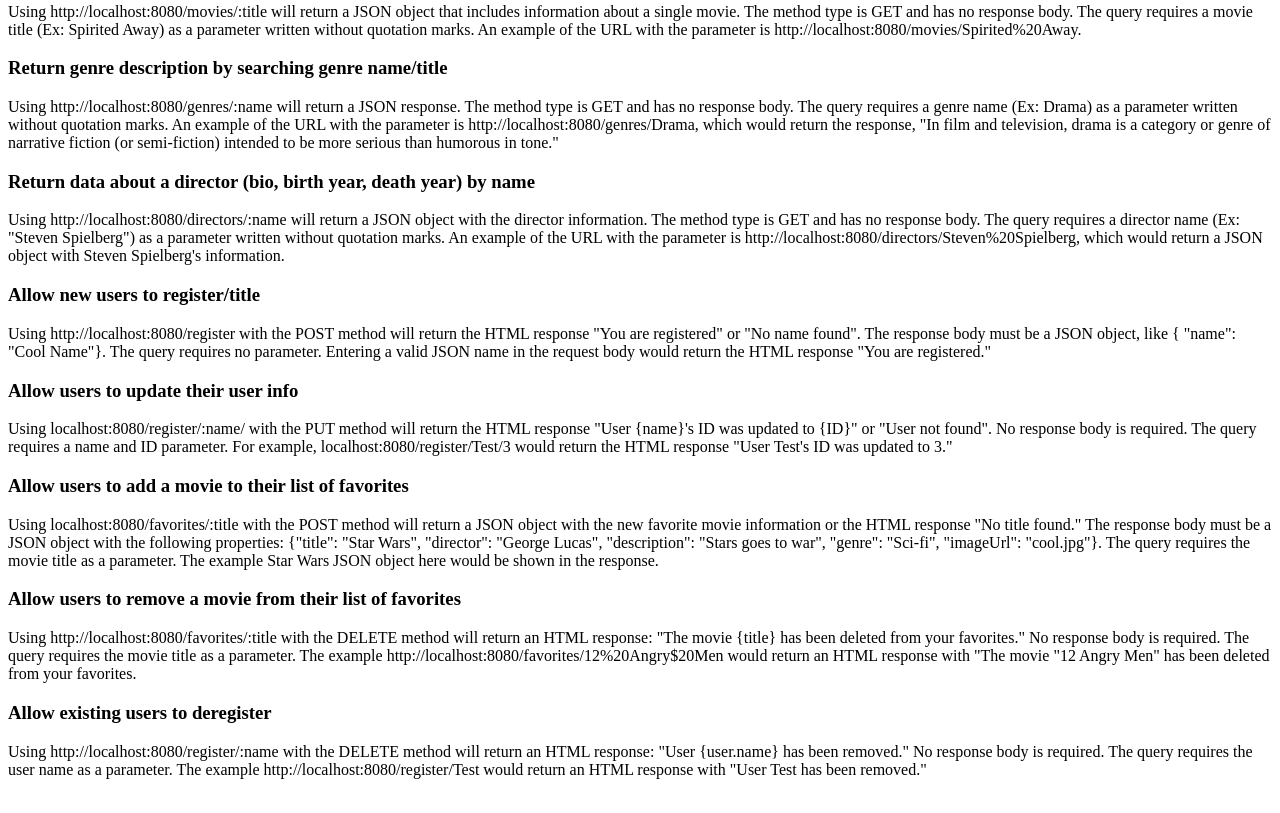
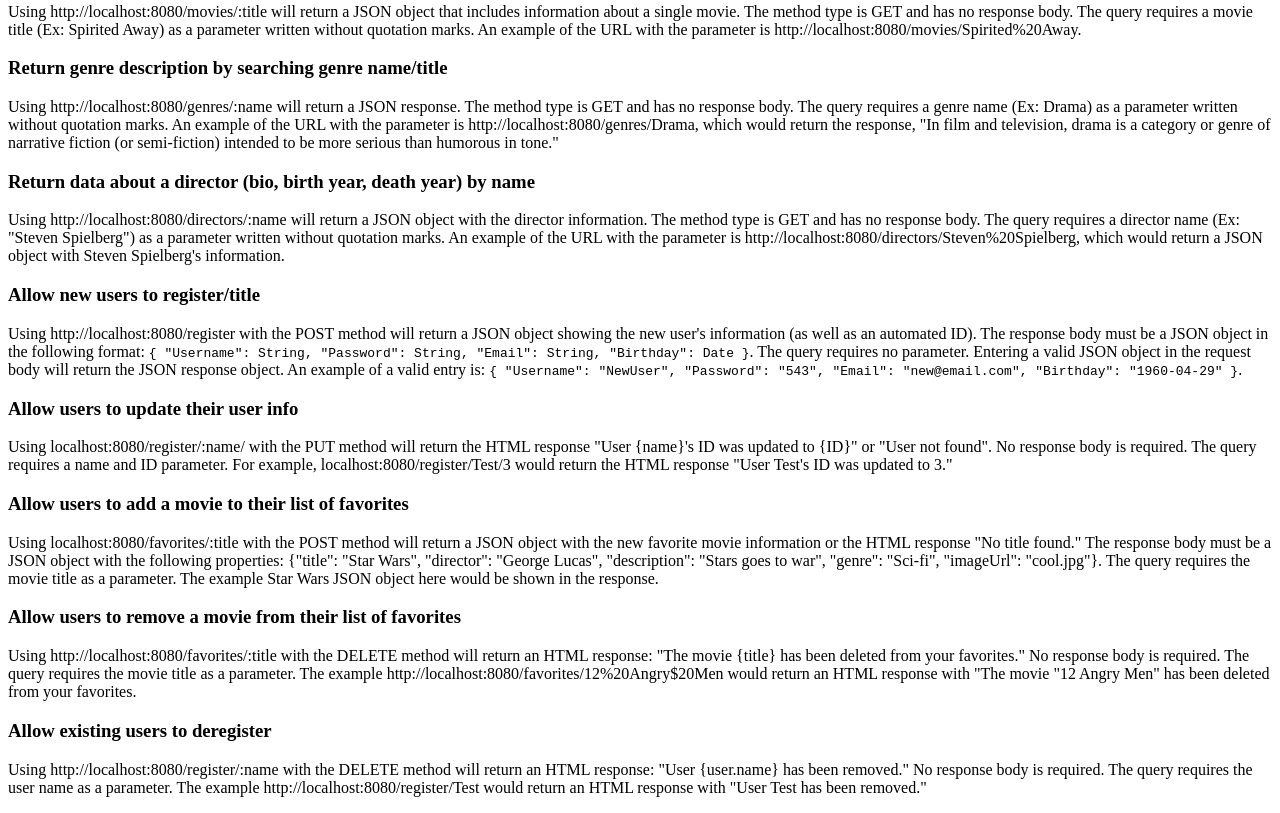
Before and after one commit to kayleebowers/movie-api, a website: page public/documentation.html in a window 1280 px wide. Shown: the part 634-1447 px from the top of the page. Drawn offline with Linux system fonts and the light colour scheme.

Commit message:
docs: update new user info to include req body

```diff
--- a/public/documentation.html
+++ b/public/documentation.html
@@ -87,7 +87,20 @@
       </div>
     <h3>Allow new users to register/title</h3>
       <div>
-        <p>Using http://localhost:8080/register with the POST method will return the HTML response "You are registered" or "No name found". The response body must be a JSON object, like { "name": "Cool Name"}. The query requires no parameter. Entering a valid JSON name in the request body would return the HTML response "You are registered."</p>
+        <p>Using http://localhost:8080/register with the POST method will return a JSON object showing the new user's information (as well as an automated ID). The response body must be a JSON object in the following format:
+          <code>{
+            "Username": String,
+            "Password": String,
+            "Email": String,
+            "Birthday": Date
+        }</code>. The query requires no parameter. Entering a valid JSON object in the request body will return the JSON response object. An example of a valid entry is:
+        <code>{
+          "Username": "NewUser",
+          "Password": "543",
+          "Email": "new@email.com",
+          "Birthday": "1960-04-29"
+      }</code>.
+      </p>
       </div>
     <h3>Allow users to update their user info</h3>
       <div>
```
